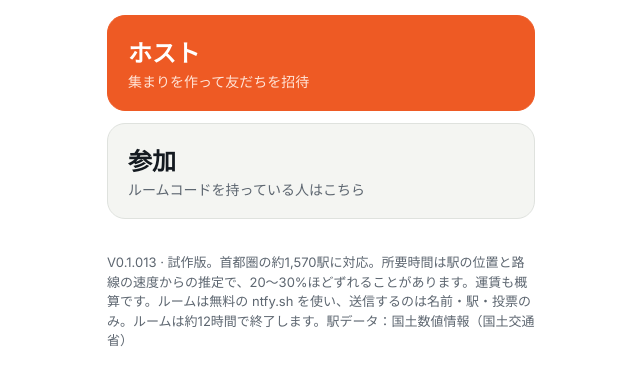
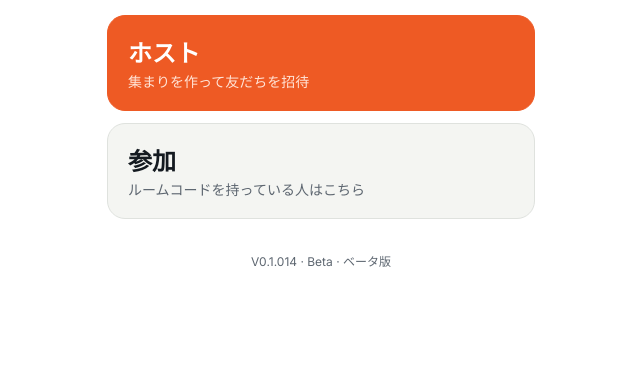
Before and after one commit to jahmehs/mannaka, a plain HTML site: page index.html in a window 1280 px wide. Shown: the part 79-464 px from the top of the page, without its empty margins (319-959 px from the left). Drawn offline with Linux system fonts and the light colour scheme.

Commit message:
V0.1.014: footer shows only version and Beta · ベータ版
Co-Authored-By: Claude Opus 5.5 <noreply@anthropic.com>
Claude-Session: https://claude.ai/code/session_01BcswLpSrdtwRDj3ChF26tD

```diff
--- a/index.html
+++ b/index.html
@@ -80,6 +80,7 @@ h2.q{font-size:24px;margin:4px 0 14px}
 .hero .toprow{display:flex;justify-content:space-between;align-items:center}.hero .toprow .voterow{margin-top:0}
 h1{white-space:nowrap}.topbar{flex-wrap:wrap}.topbar .chips{flex-wrap:nowrap;gap:4px}.btn{white-space:nowrap}
 .roomhead{display:flex!important;flex-direction:column;align-items:center;text-align:center;gap:6px;background:var(--card);border-radius:16px;padding:14px 12px 8px}.roomhead .code{font-size:32px}.sharebtn{display:inline-flex;align-items:center;gap:8px;background:var(--acc);border-color:var(--acc);color:#fff;padding:0 22px}
+#note{text-align:center;font-size:12px}
 .chip.sm{min-height:30px;padding:0 8px;font-size:12px}
 .topbar{display:flex;justify-content:space-between;align-items:flex-start;gap:8px}
 .st small{font-size:13px}
@@ -94,7 +95,7 @@ h1{white-space:nowrap}.topbar{flex-wrap:wrap}.topbar .chips{flex-wrap:nowrap;gap
 </div>
 <script>
 {
-const VERSION="V0.1.013";
+const VERSION="V0.1.014";
 const COLORS=["#ee5a24","#0079c2","#9b7cb6","#00a7db","#e85298","#6cbb5a","#b5a110","#8f2b2b"];
 const GREY="#9aa0a6";
 const PURPOSES={dinner:["Dinner","ディナー","restaurants","レストラン"],cafe:["Café","カフェ","cafe","カフェ"],drinks:["Drinks","飲み","bar","居酒屋"],parking:["Parking","駐車場","parking","駐車場"],meet:["Just meet","待ち合わせ","",""]};
@@ -227,7 +228,7 @@ function picker(el,{askName=false,allowWatch=true,okLabel,init={},onDone,onCance
 /* ---------- screens ---------- */
 function newCode(){return Array.from({length:8},()=>"ABCDEFGHJKMNPQRSTUVWXYZ23456789"[Math.floor(Math.random()*31)]).join("")}
 function renderChrome(){
-  $("tag").textContent=t("tag");$("note").textContent=`${VERSION} · ${t("note")}`;
+  $("tag").textContent=t("tag");$("note").textContent=`${VERSION} · Beta · ベータ版`;
   $("lang").innerHTML=[["ja","日本語"],["en","EN"],["both","EN+日本"]].map(([k,l])=>`<button class="chip sm" data-l="${k}" aria-pressed="${LANG===k}">${l}</button>`).join("");
 }
 $("lang").onclick=e=>{const b=e.target.closest("button");if(!b)return;LANG=b.dataset.l;store.set("mk_lang",LANG);document.documentElement.lang=LANG==="ja"?"ja":"en";renderChrome();if(flow.step==="room"){$("view").innerHTML="";renderRoom()}else render()};
```
